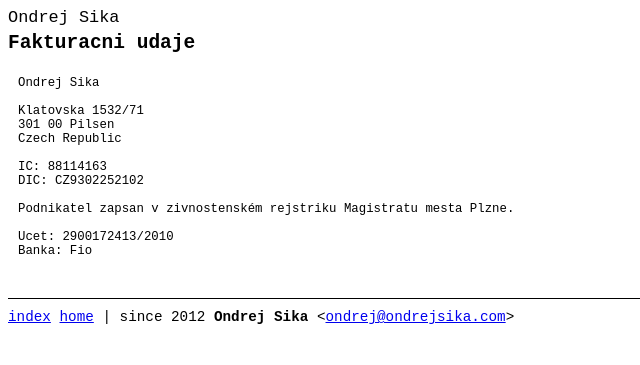
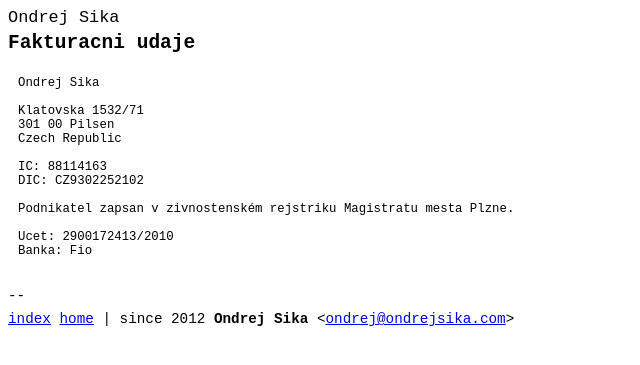
Before and after one commit to ondrejsika/ondrejsika.com, a Jekyll site: the page built from fakturacni-udaje.md, in a window 1280 px wide. Shown: the top 365 px of the page, without its empty margins (0-640 px from the left). Built offline with Jekyll 4.4.1, drawn with Linux system fonts in a browser that asks for light colours; Markdown is read by kramdown in place of the engine named in the settings; comment, search, counter and statistics services are not loaded.

Commit message:
resize and change footer line to --

```diff
--- a/_layouts/default.html
+++ b/_layouts/default.html
@@ -9,6 +9,6 @@
 {{content}}
 {% if page.nofooter %}
 {% else %}
-<hr class="footer">
+<p style="margin-top: 20px">--</p>
 <p class="footer"><a href="/site-index.html">index</a> <a href="/">home</a> | since 2012 <b>Ondrej Sika</b> &lt;<a href="mailto:ondrej@ondrejsika.com">ondrej@ondrejsika.com</a>&gt;</p>
 {% endif %}
--- a/static/src/main2.css
+++ b/static/src/main2.css
@@ -1,6 +1,6 @@
 body {
     font-family: monospace;
-    max-width: 70em;
+    max-width: 80em;
 }
 
 hr {
```
